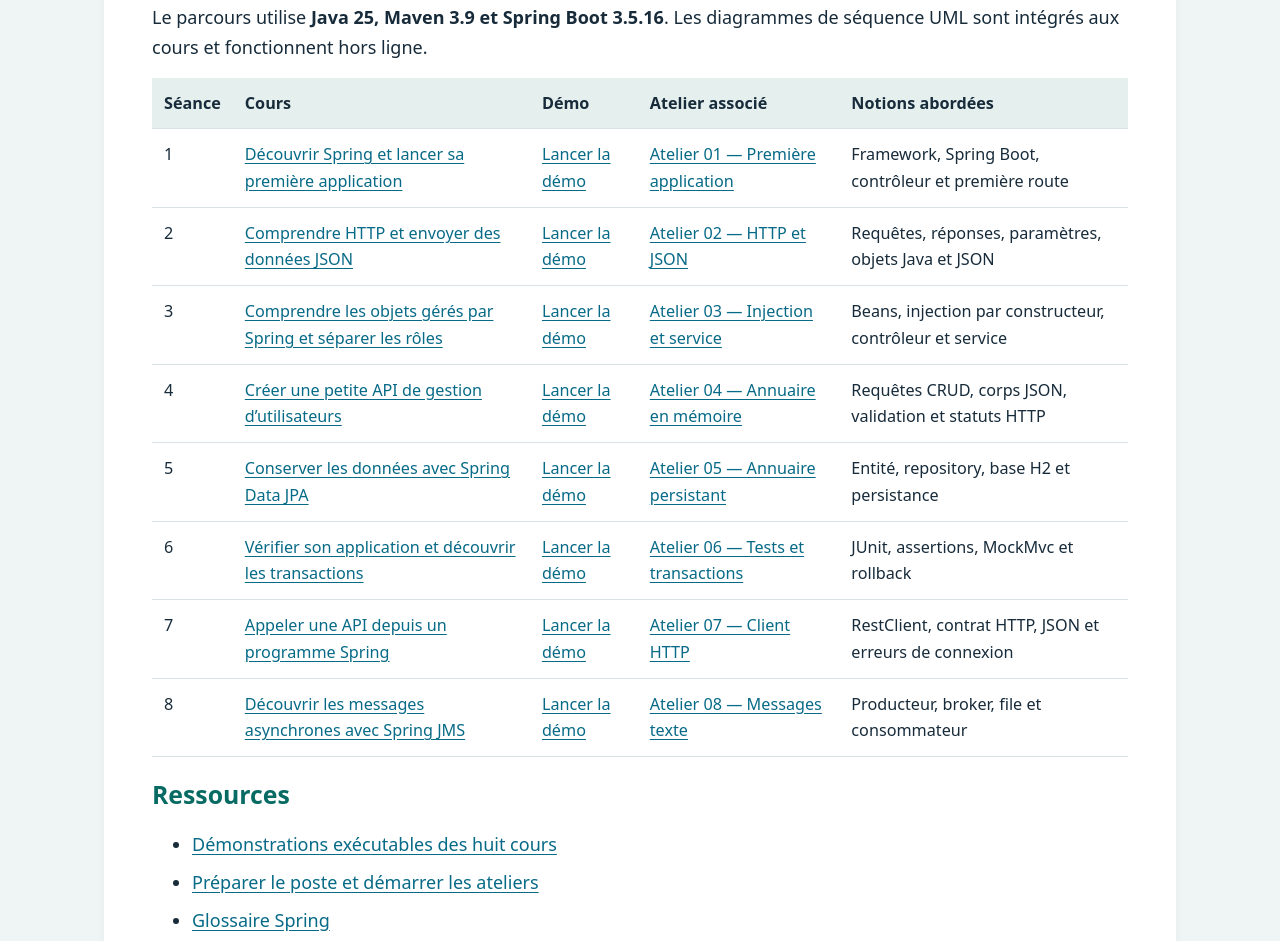
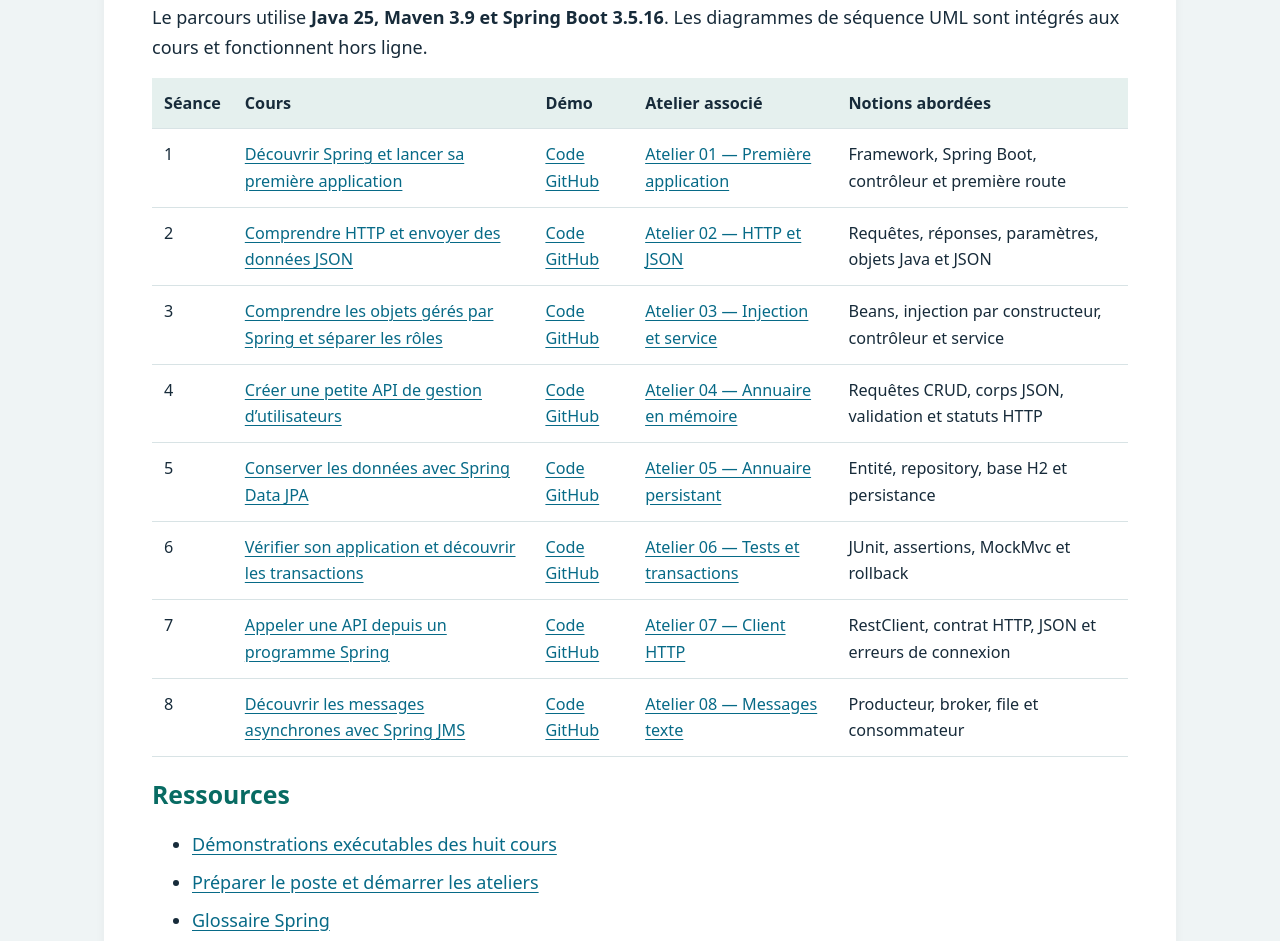
Before and after one commit to anbahmani/framework-spring-course, a plain HTML site: page supports-spring/index.html in a window 1280 px wide. Shown: the part 332-1273 px from the top of the page. Drawn offline with Linux system fonts and the light colour scheme.

Commit message:
Link course slides to demo repository

```diff
--- a/supports-spring/index.html
+++ b/supports-spring/index.html
@@ -30,14 +30,14 @@
 <p>Le parcours utilise <strong>Java 25, Maven 3.9 et Spring Boot 3.5.16</strong>. Les diagrammes de séquence UML sont intégrés aux cours et fonctionnent hors ligne.</p>
 <div class="table"><table>
 <tr><th>Séance</th><th>Cours</th><th>Démo</th><th>Atelier associé</th><th>Notions abordées</th></tr>
-<tr><td>1</td><td><a href="cours/01-premiers-pas.html">Découvrir Spring et lancer sa première application</a></td><td><a href="demos/course-01-premiers-pas/index.html">Lancer la démo</a></td><td><a href="ateliers/01-demarrage/index.html">Atelier 01 — Première application</a></td><td>Framework, Spring Boot, contrôleur et première route</td></tr>
-<tr><td>2</td><td><a href="cours/02-http-json.html">Comprendre HTTP et envoyer des données JSON</a></td><td><a href="demos/course-02-http-json/index.html">Lancer la démo</a></td><td><a href="ateliers/02-http-json/index.html">Atelier 02 — HTTP et JSON</a></td><td>Requêtes, réponses, paramètres, objets Java et JSON</td></tr>
-<tr><td>3</td><td><a href="cours/03-injection-couches.html">Comprendre les objets gérés par Spring et séparer les rôles</a></td><td><a href="demos/course-03-injection-couches/index.html">Lancer la démo</a></td><td><a href="ateliers/03-injection/index.html">Atelier 03 — Injection et service</a></td><td>Beans, injection par constructeur, contrôleur et service</td></tr>
-<tr><td>4</td><td><a href="cours/04-api-crud.html">Créer une petite API de gestion d’utilisateurs</a></td><td><a href="demos/course-04-api-crud/index.html">Lancer la démo</a></td><td><a href="ateliers/04-crud/index.html">Atelier 04 — Annuaire en mémoire</a></td><td>Requêtes CRUD, corps JSON, validation et statuts HTTP</td></tr>
-<tr><td>5</td><td><a href="cours/05-persistance.html">Conserver les données avec Spring Data JPA</a></td><td><a href="demos/course-05-persistance/index.html">Lancer la démo</a></td><td><a href="ateliers/05-persistance/index.html">Atelier 05 — Annuaire persistant</a></td><td>Entité, repository, base H2 et persistance</td></tr>
-<tr><td>6</td><td><a href="cours/06-tests-transactions.html">Vérifier son application et découvrir les transactions</a></td><td><a href="demos/course-06-tests-transactions/index.html">Lancer la démo</a></td><td><a href="ateliers/06-tests/index.html">Atelier 06 — Tests et transactions</a></td><td>JUnit, assertions, MockMvc et rollback</td></tr>
-<tr><td>7</td><td><a href="cours/07-client-http.html">Appeler une API depuis un programme Spring</a></td><td><a href="demos/course-07-client-http/index.html">Lancer la démo</a></td><td><a href="ateliers/07-client/index.html">Atelier 07 — Client HTTP</a></td><td>RestClient, contrat HTTP, JSON et erreurs de connexion</td></tr>
-<tr><td>8</td><td><a href="cours/08-messages.html">Découvrir les messages asynchrones avec Spring JMS</a></td><td><a href="demos/course-08-messages/index.html">Lancer la démo</a></td><td><a href="ateliers/08-messages/index.html">Atelier 08 — Messages texte</a></td><td>Producteur, broker, file et consommateur</td></tr>
+<tr><td>1</td><td><a href="cours/01-premiers-pas.html">Découvrir Spring et lancer sa première application</a></td><td><a href="https://github.com/anbahmani/framework-spring-course/tree/master/supports-spring/demos/course-01-premiers-pas">Code GitHub</a></td><td><a href="ateliers/01-demarrage/index.html">Atelier 01 — Première application</a></td><td>Framework, Spring Boot, contrôleur et première route</td></tr>
+<tr><td>2</td><td><a href="cours/02-http-json.html">Comprendre HTTP et envoyer des données JSON</a></td><td><a href="https://github.com/anbahmani/framework-spring-course/tree/master/supports-spring/demos/course-02-http-json">Code GitHub</a></td><td><a href="ateliers/02-http-json/index.html">Atelier 02 — HTTP et JSON</a></td><td>Requêtes, réponses, paramètres, objets Java et JSON</td></tr>
+<tr><td>3</td><td><a href="cours/03-injection-couches.html">Comprendre les objets gérés par Spring et séparer les rôles</a></td><td><a href="https://github.com/anbahmani/framework-spring-course/tree/master/supports-spring/demos/course-03-injection-couches">Code GitHub</a></td><td><a href="ateliers/03-injection/index.html">Atelier 03 — Injection et service</a></td><td>Beans, injection par constructeur, contrôleur et service</td></tr>
+<tr><td>4</td><td><a href="cours/04-api-crud.html">Créer une petite API de gestion d’utilisateurs</a></td><td><a href="https://github.com/anbahmani/framework-spring-course/tree/master/supports-spring/demos/course-04-api-crud">Code GitHub</a></td><td><a href="ateliers/04-crud/index.html">Atelier 04 — Annuaire en mémoire</a></td><td>Requêtes CRUD, corps JSON, validation et statuts HTTP</td></tr>
+<tr><td>5</td><td><a href="cours/05-persistance.html">Conserver les données avec Spring Data JPA</a></td><td><a href="https://github.com/anbahmani/framework-spring-course/tree/master/supports-spring/demos/course-05-persistance">Code GitHub</a></td><td><a href="ateliers/05-persistance/index.html">Atelier 05 — Annuaire persistant</a></td><td>Entité, repository, base H2 et persistance</td></tr>
+<tr><td>6</td><td><a href="cours/06-tests-transactions.html">Vérifier son application et découvrir les transactions</a></td><td><a href="https://github.com/anbahmani/framework-spring-course/tree/master/supports-spring/demos/course-06-tests-transactions">Code GitHub</a></td><td><a href="ateliers/06-tests/index.html">Atelier 06 — Tests et transactions</a></td><td>JUnit, assertions, MockMvc et rollback</td></tr>
+<tr><td>7</td><td><a href="cours/07-client-http.html">Appeler une API depuis un programme Spring</a></td><td><a href="https://github.com/anbahmani/framework-spring-course/tree/master/supports-spring/demos/course-07-client-http">Code GitHub</a></td><td><a href="ateliers/07-client/index.html">Atelier 07 — Client HTTP</a></td><td>RestClient, contrat HTTP, JSON et erreurs de connexion</td></tr>
+<tr><td>8</td><td><a href="cours/08-messages.html">Découvrir les messages asynchrones avec Spring JMS</a></td><td><a href="https://github.com/anbahmani/framework-spring-course/tree/master/supports-spring/demos/course-08-messages">Code GitHub</a></td><td><a href="ateliers/08-messages/index.html">Atelier 08 — Messages texte</a></td><td>Producteur, broker, file et consommateur</td></tr>
 </table></div>
 <h2>Ressources</h2>
 <ul>
```
Also changed, not shown: supports-spring/cours/01-premiers-pas.html (+1 -0 lines), supports-spring/cours/02-http-json.html (+1 -0 lines), supports-spring/cours/03-injection-couches.html (+1 -0 lines), supports-spring/cours/04-api-crud.html (+1 -0 lines), supports-spring/cours/05-persistance.html (+1 -0 lines), supports-spring/cours/06-tests-transactions.html (+1 -0 lines), supports-spring/cours/07-client-http.html (+1 -0 lines), supports-spring/cours/08-messages.html (+1 -0 lines), 10 other files.
